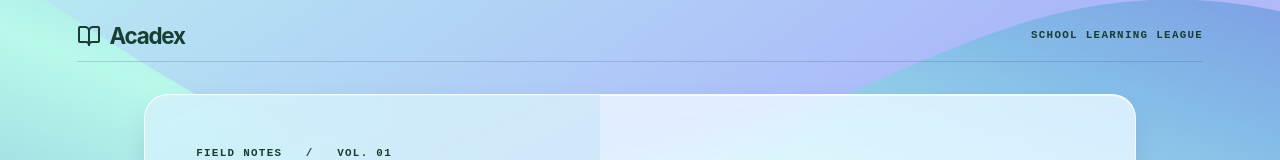
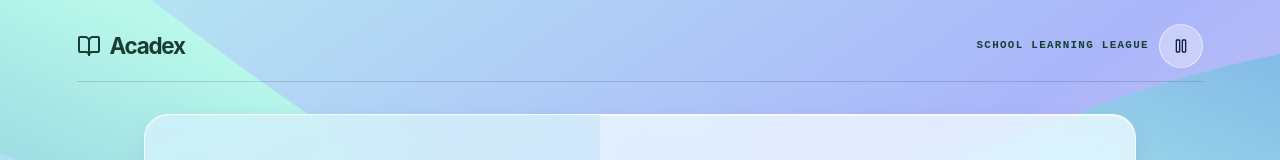
Before and after one commit to ashrafulislamisagoodboy-lgtm/acadex, a React (Vite) app: page /login in a window 1280 px wide. Shown: the top 160 px of the page. Built offline with nearby package versions, Linux system fonts and the light colour scheme; no server answers.

Commit message:
Animate glass wallpaper with three independently drifting tides
Co-authored-by: arena-agent <297053741+arena-agent@users.noreply.github.com>

```diff
--- a/design-system/acadex/MASTER.md
+++ b/design-system/acadex/MASTER.md
@@ -2,7 +2,7 @@
 
 Design the interface like the handbook a student might keep in a schoolbag. Use specific labels for real records, rather than slogans or invented activity.
 
-- **Materials:** `src/glass.css` layers frosted sheets and floating navigation over the ribbon wallpaper. Use an opaque surface when blur is unsupported or reduced transparency is requested.
+- **Materials:** `src/glass.css` layers frosted sheets and floating navigation over a live three-layer tide. The header pause control remembers its setting; the tide holds still when the tab is hidden or reduced motion is requested. Use an opaque surface when blur is unsupported or reduced transparency is requested.
 - **Type:** System sans-serif for large titles, Figtree for reading, Sora for controls, system monospace for folios, dates and exercise numbers. Avoid uppercase paragraphs.
 - **Structure:** the desk has an illustrated cover, a ruled index, and a practice log. The register is for comparing people, the calendar for comparing dates, and the office for editing records. Use their actual data shapes rather than repeating the dashboard layout.
 - **Art:** The field atlas pairs two traced star charts with the engraved `public/observatory.svg`. Readers turn plates themselves; do not advance them on a timer. Keep its fine linework legible; omit it when a form needs the space.
--- a/scripts/verify-motion.mjs
+++ b/scripts/verify-motion.mjs
@@ -28,6 +28,18 @@ app.whenReady().then(async () => {
     await evaluate(`document.querySelector('[aria-label="Next atlas plate"]').click()`);
     await ready('.atlas-picture text');
     assert.equal(await evaluate("document.querySelector('.atlas-caption strong').textContent"), 'The Summer Triangle');
+    if (await evaluate("document.querySelector('.wallpaper-control').getAttribute('aria-label') === 'Resume background motion'")) {
+      await evaluate("document.querySelector('.wallpaper-control').click()");
+    }
+    const tidePosition = () => evaluate("getComputedStyle(document.querySelector('.tide-high')).transform");
+    const moving = await tidePosition(); await wait(1000);
+    assert.notEqual(await tidePosition(), moving, 'The live wallpaper moves');
+    await evaluate("document.querySelector('.wallpaper-control').click()"); await wait(80);
+    const paused = await tidePosition(); await wait(250);
+    assert.equal(await tidePosition(), paused, 'Pause holds the current frame');
+    await win.loadURL(base + '/'); await ready('.desk');
+    assert.equal(await evaluate("document.querySelector('.wallpaper-control').getAttribute('aria-label')"), 'Resume background motion');
+    await evaluate("document.querySelector('.wallpaper-control').click()");
     await mkdir('artifacts', { recursive: true });
     for (const [name, width, height] of [['desktop', 1440, 1000], ['tablet', 768, 1024], ['mobile', 390, 844]]) {
       win.setContentSize(width, height); await wait(400);
@@ -39,6 +51,7 @@ app.whenReady().then(async () => {
     await wait(300);
     assert.equal(await evaluate("getComputedStyle(document.querySelector('.route-reveal')).animationName"), 'none');
     assert.equal(await evaluate("getComputedStyle(document.querySelector('.star-trace')).animationName"), 'none');
+    assert.equal(await evaluate("getComputedStyle(document.querySelector('.tide-high')).animationName"), 'none');
     await evaluate("document.querySelector('.mobile-dock a[href=\"/quiz\"]').click()");
     await ready('[data-page="/quiz"]');
     console.log('PASS: responsive desk, page arrival, reduced motion, mobile navigation.');
--- a/src/components/Auth/Login.tsx
+++ b/src/components/Auth/Login.tsx
@@ -13,6 +13,7 @@ import { motion, useReducedMotion } from 'motion/react';
 import { api, login } from '../../lib/local';
 import { cn } from '../../lib/utils';
 
+import { WallpaperControl } from '../Common/LiveWallpaper';
 import FieldAtlas from '../Common/FieldAtlas';
 
 export default function Login() {
@@ -106,7 +107,7 @@ export default function Login() {
     <main className="auth-page">
       <header className="portal-masthead">
         <span className="portal-brand"><BookOpen size={24} aria-hidden="true" /> Acadex</span>
-        <span className="portal-label">School learning league</span>
+        <div className="portal-tools"><span className="portal-label">School learning league</span><WallpaperControl /></div>
       </header>
       <div className="portal-spread">
         <aside className="portal-cover" aria-label="Acadex field notes">
--- /dev/null
+++ b/src/components/Common/LiveWallpaper.tsx
@@ -0,0 +1,45 @@
+import { createContext, useContext, useEffect, useState, type ReactNode } from 'react';
+import { Pause, Play } from 'lucide-react';
+
+const preferenceKey = 'acadex.wallpaper.paused';
+const MotionPreference = createContext({ paused: false, toggle: () => {} });
+
+export function WallpaperControl() {
+  const { paused, toggle } = useContext(MotionPreference);
+  const label = paused ? 'Resume background motion' : 'Pause background motion';
+  return <button type="button" className="wallpaper-control" aria-label={label} title={label} onClick={toggle}>
+    {paused ? <Play size={16} aria-hidden="true" /> : <Pause size={16} aria-hidden="true" />}
+  </button>;
+}
+
+export default function LiveWallpaper({ children }: { children: ReactNode }) {
+  const [paused, setPaused] = useState(() => {
+    try { return localStorage.getItem(preferenceKey) === 'true'; } catch { return false; }
+  });
+  const [hidden, setHidden] = useState(document.hidden);
+  useEffect(() => {
+    const onVisibility = () => setHidden(document.hidden);
+    document.addEventListener('visibilitychange', onVisibility);
+    return () => document.removeEventListener('visibilitychange', onVisibility);
+  }, []);
+  function toggle() {
+    setPaused(!paused);
+    try { localStorage.setItem(preferenceKey, String(!paused)); } catch { /* Optional preference. */ }
+  }
+  return <MotionPreference.Provider value={{ paused, toggle }}>
+    <div className="live-wallpaper" aria-hidden="true" data-paused={paused || hidden}>
+      <svg viewBox="0 0 1440 1000" preserveAspectRatio="xMidYMid slice" focusable="false" fill="none">
+        <defs>
+          <linearGradient id="sky-tide" x2="1" y2="1"><stop stopColor="#b7ecf1"/><stop offset=".48" stopColor="#aab6fa"/><stop offset="1" stopColor="#f1d2ea"/></linearGradient>
+          <linearGradient id="aqua-tide" x1="0" y1="1" x2="1" y2="0"><stop stopColor="#6fa8d8"/><stop offset=".42" stopColor="#b9f9ea"/><stop offset=".74" stopColor="#84bbe8"/><stop offset="1" stopColor="#7885df"/></linearGradient>
+          <linearGradient id="lilac-tide" x2="1" y2=".4"><stop stopColor="#bd9ff2"/><stop offset=".5" stopColor="#edf2ff"/><stop offset="1" stopColor="#8e9fe5"/></linearGradient>
+        </defs>
+        <path fill="url(#sky-tide)" d="M0 0h1440v1000H0z"/>
+        <path className="tide tide-high" fill="url(#aqua-tide)" d="M-400-210C110 48 330 320 670 253S1160-90 1840-60v360c-520-173-690 249-1050 253S-34 145-400 200z"/>
+        <path className="tide tide-mid" fill="url(#lilac-tide)" stroke="#ffffff60" strokeWidth="2" d="M-420 870c603 40 786-420 1124-384s590 401 1120 170v840H-420z"/>
+        <path className="tide tide-near" fill="url(#aqua-tide)" stroke="#ffffff80" strokeWidth="2" d="M-420 1010c590-180 765-453 1017-453 310 0 551 400 1260 95v860H-420z"/>
+      </svg>
+    </div>
+    {children}
+  </MotionPreference.Provider>;
+}
--- a/src/components/Layout.tsx
+++ b/src/components/Layout.tsx
@@ -3,6 +3,8 @@ import { Home, User, Trophy, Settings, LogOut, CalendarDays, BookOpen } from 'lu
 import { auth, db, signOut, doc, onSnapshot, type LocalUser } from '../lib/local';
 import { useState, useEffect } from 'react';
 import { cn } from '../lib/utils';
+
+import { WallpaperControl } from './Common/LiveWallpaper';
 
 interface LayoutProps {
   user: LocalUser | null;
@@ -75,6 +77,7 @@ export default function Layout({ user }: LayoutProps) {
           </nav>
 
           <div className="header-actions">
+            <WallpaperControl />
             <Link to={`/profile/${user?.uid}`} className="profile-chip" aria-label={`Open ${displayName}'s profile`}>
               <span className="profile-chip__avatar">
                 {userData?.photoUrl ? (
--- a/src/glass.css
+++ b/src/glass.css
@@ -16,11 +16,30 @@
 body { background: #1c2a47; }
 .auth-page, .app-shell { isolation:isolate; position:relative; background:transparent; }
 .app-shell:has(.desk) { background:transparent; }
-.app-shell::before, .auth-page::before {
-  content:''; display:block; position:fixed; z-index:-1; inset:0; pointer-events:none; mask-image:none;
-  background:linear-gradient(#111c38dd,#12203de8), url('/tide.svg') center / cover;
+/* Keep a single tide running across route changes. Glass panels sample the
+   moving layers behind them; controls and reading surfaces stay still. */
+#root { isolation:isolate; }
+.live-wallpaper { position:fixed; inset:0; z-index:-1; pointer-events:none; overflow:hidden; background:#bfcee9; }
+.live-wallpaper svg { width:100%; height:100%; display:block; }
+.live-wallpaper::after { content:''; position:absolute; inset:0; background:linear-gradient(#111c38d9,#12203de8); }
+#root:has(.auth-page, .desk) .live-wallpaper::after { opacity:0; }
+.tide { transform-origin:720px 500px; }
+@media (prefers-reduced-motion:no-preference) {
+  .tide { animation:tide-flow ease-in-out infinite alternate; }
+  .tide-high { --drift-x:115px; --drift-y:78px; --tilt:6deg; animation-duration:12s; animation-delay:-3s; }
+  .tide-mid { --drift-x:-95px; --drift-y:-100px; --tilt:-4deg; animation-duration:17s; animation-delay:-11s; }
+  .tide-near { --drift-x:100px; --drift-y:66px; --tilt:3deg; animation-duration:14s; animation-delay:-6s; }
+  .live-wallpaper[data-paused='true'] .tide { animation-play-state:paused; }
 }
-.auth-page::before, .app-shell:has(.desk)::before { background: #bfcee9 url('/tide.svg') center / cover; }
+@keyframes tide-flow {
+  from { transform:translate(0,0) rotate(0); }
+  to { transform:translate(var(--drift-x),var(--drift-y)) rotate(var(--tilt)); }
+}
+.portal-tools, .wallpaper-control { display:flex; align-items:center; }
+.portal-tools { gap:.65rem; }
+.wallpaper-control { justify-content:center; flex-shrink:0; width:44px; height:44px; color:var(--ink); background:#ffffff55; border:1px solid #fff8; border-radius:50%; }
+.wallpaper-control:hover { background:#ffffffa8; }
+@media (prefers-reduced-motion:reduce) { .wallpaper-control { display:none; } }
 .app-header { padding:max(.65rem,env(safe-area-inset-top)) 1rem .35rem; border:0; background:transparent; }
 .app-header__inner, .mobile-dock, .portal-spread, .desk-cover, .desk-columns > section, .glass-card, .card, .glass-card-dark, .almanac-month, .question-sheet, .quiz-stamp {
   background:var(--sheet); border:1px solid #ffffffb3; border-radius:24px; box-shadow:var(--float);
--- a/src/main.tsx
+++ b/src/main.tsx
@@ -1,6 +1,7 @@
 import { StrictMode } from 'react';
 import { createRoot } from 'react-dom/client';
 import App from './App.tsx';
+import LiveWallpaper from './components/Common/LiveWallpaper';
 import { MotionConfig } from 'motion/react';
 import '@fontsource-variable/figtree/wght.css';
 import '@fontsource-variable/figtree/wght-italic.css';
@@ -10,6 +11,6 @@ import './glass.css';
 
 createRoot(document.getElementById('root')!).render(
   <StrictMode>
-    <MotionConfig reducedMotion="user" transition={{ duration: 0.2 }}><App /></MotionConfig>
+    <MotionConfig reducedMotion="user" transition={{ duration: 0.2 }}><LiveWallpaper><App /></LiveWallpaper></MotionConfig>
   </StrictMode>
 );
```
Also changed, not shown: public/tide.svg (deleted).
